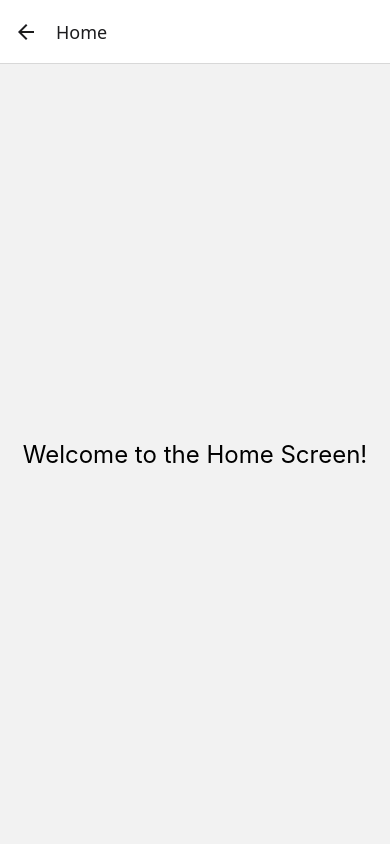
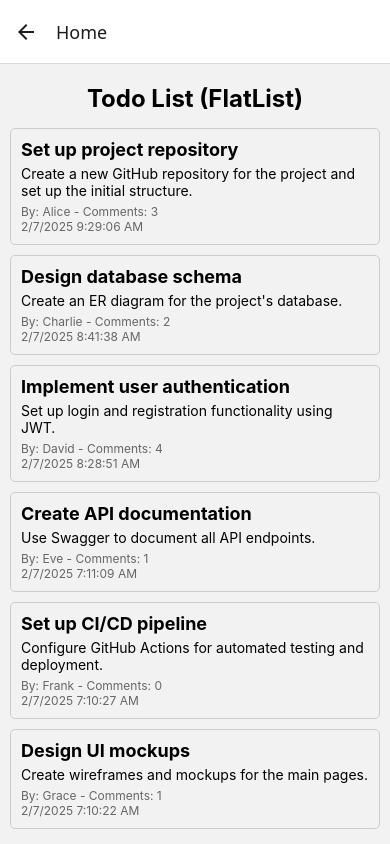
Before and after one commit to DeanKin/TodoApp, a React Native app: screen /Home in a window 390 px wide. Built offline with nearby package versions, Linux system fonts and the light colour scheme.

Commit message:
For Loop

```diff
--- a/HomeScreen.js
+++ b/HomeScreen.js
@@ -1,23 +1,68 @@
 import React from 'react';
-   import { View, Text, StyleSheet } from 'react-native';
+import { View, Text, FlatList, StyleSheet } from 'react-native';
+import data from './data.json';
+
 
 const HomeScreen = () => {
+  const renderItem = ({ item }) => {
+    const date = new Date(item.createdAt);
+    const formattedDate = date.toLocaleDateString();
+    const formattedTime = date.toLocaleTimeString();
     return (
-       <View style={styles.container}>
-         <Text style={styles.title}>Welcome to the Home Screen!</Text>
+      <View style={styles.itemContainer}>
+        <Text style={styles.title}>{item.title}</Text>
+        <Text style={styles.description}>{item.description}</Text>
+        <Text style={styles.meta}>By: {item.user} - Comments: {item.commentCount}</Text>
+        <Text style={styles.meta}>{formattedDate} {formattedTime}</Text>
       </View>
     );
   };
 
+  return (
+    <View style={styles.container}>
+      <Text style={styles.header}>Todo List (FlatList)</Text>
+      <FlatList
+        data={data}
+        renderItem={renderItem}
+        keyExtractor={(item) => item._id}
+      />
+    </View>
+  );
+
+};
+
+
 const styles = StyleSheet.create({
   container: {
     flex: 1,
-       justifyContent: 'center',
-       alignItems: 'center',
+    padding: 10,
+  },
+  header: {
+    fontSize: 24,
+    fontWeight: 'bold',
+    marginVertical: 10,
+    textAlign: 'center',
+  },
+  itemContainer: {
+    padding: 10,
+    marginVertical: 5,
+    borderWidth: 1,
+    borderColor: '#ccc',
+    borderRadius: 5,
   },
   title: {
-       fontSize: 24,
+    fontSize: 18,
+    fontWeight: 'bold',
+  },
+  description: {
+    fontSize: 14,
+    marginVertical: 5,
+  },
+  meta: {
+    fontSize: 12,
+    color: '#666',
   },
 });
 
+
 export default HomeScreen;
--- /dev/null
+++ b/data.json
@@ -0,0 +1,127 @@
+[
+  {
+    "_id": "9VWpo0628Ak7ZM8JjPbG",
+    "createdAt": "2025-02-07T17:29:06.093+08:00",
+    "comments": [
+      {
+        "title": "I'll create the repository today.",
+        "createdAt": "2025-02-07T17:39:19.774+08:00",
+        "id": "dw5e5rbj",
+        "user": "Bob"
+      },
+      {
+        "title": "Make sure to add the .gitignore file.",
+        "createdAt": "2025-02-07T17:35:49.071+08:00",
+        "id": "jfjwjlxi",
+        "user": "Alice"
+      },
+      {
+        "title": "Also, set the repository to private for now.",
+        "createdAt": "2025-02-07T17:31:38.142+08:00",
+        "id": "00mr0abd",
+        "user": "Alice"
+      }
+    ],
+    "description": "Create a new GitHub repository for the project and set up the initial structure.",
+    "user": "Alice",
+    "title": "Set up project repository",
+    "commentCount": 3
+  },
+  {
+    "_id": "3TIPGpzPSVfnUzn0gymv",
+    "description": "Create an ER diagram for the project's database.",
+    "title": "Design database schema",
+    "comments": [
+      {
+        "user": "Alice",
+        "createdAt": "2025-02-07T17:38:29.307+08:00",
+        "id": "ji1q04um",
+        "title": "I think we need tables for users, products, and orders."
+      },
+      {
+        "title": "Don't forget to include relationships between tables.",
+        "id": "hblqnr2c",
+        "createdAt": "2025-02-07T17:28:48.497+08:00",
+        "user": "Alice"
+      }
+    ],
+    "user": "Charlie",
+    "createdAt": "2025-02-07T16:41:38.087+08:00",
+    "commentCount": 2
+  },
+  {
+    "_id": "dSB50muAzQ4UqG9YfYam",
+    "user": "David",
+    "comments": [
+      {
+        "user": "Charlie",
+        "createdAt": "2025-02-07T16:41:24.738+08:00",
+        "id": "ja3vmdv4",
+        "title": "I'll research the best practices for JWT."
+      },
+      {
+        "title": "Maybe start with email and password first.",
+        "user": "Charlie",
+        "id": "hgh71uvz",
+        "createdAt": "2025-02-07T16:34:27.314+08:00"
+      },
+      {
+        "user": "Charlie",
+        "id": "9ni2siw4",
+        "createdAt": "2025-02-07T16:32:28.219+08:00",
+        "title": "Do we need social login as well?"
+      },
+      {
+        "id": "s4zgmj1h",
+        "createdAt": "2025-02-07T16:30:20.590+08:00",
+        "user": "Charlie",
+        "title": "I can work on this."
+      }
+    ],
+    "title": "Implement user authentication",
+    "description": "Set up login and registration functionality using JWT.",
+    "createdAt": "2025-02-07T16:28:51.881+08:00",
+    "commentCount": 4
+  },
+  {
+    "_id": "5GS1JYbdgoOvd21pWuZN",
+    "comments": [
+      {
+        "user": "Charlie",
+        "title": "I'll generate the initial docs after the endpoints are defined.",
+        "id": "x1jbjkzz",
+        "createdAt": "2025-02-07T16:35:18.102+08:00"
+      }
+    ],
+    "user": "Eve",
+    "title": "Create API documentation",
+    "createdAt": "2025-02-07T15:11:09.470+08:00",
+    "description": "Use Swagger to document all API endpoints.",
+    "commentCount": 1
+  },
+  {
+    "_id": "HcqtIJs3lTpqHboMbdzc",
+    "title": "Set up CI/CD pipeline",
+    "user": "Frank",
+    "createdAt": "2025-02-07T15:10:27.222+08:00",
+    "comments": [],
+    "description": "Configure GitHub Actions for automated testing and deployment.",
+    "commentCount": 0
+  },
+  {
+    "_id": "njhfT9JnAuPP0yoTHeps",
+    "comments": [
+      {
+        "createdAt": "2025-02-07T17:08:05.317+08:00",
+        "user": "Alice",
+        "title": "Let's use Figma for collaboration.",
+        "id": "x3phezh7"
+      }
+    ],
+    "title": "Design UI mockups",
+    "user": "Grace",
+    "description": "Create wireframes and mockups for the main pages.",
+    "createdAt": "2025-02-07T15:10:22.857+08:00",
+    "commentCount": 1
+  }
+]
```
Lines whose indentation alone changed are shown as unchanged.
